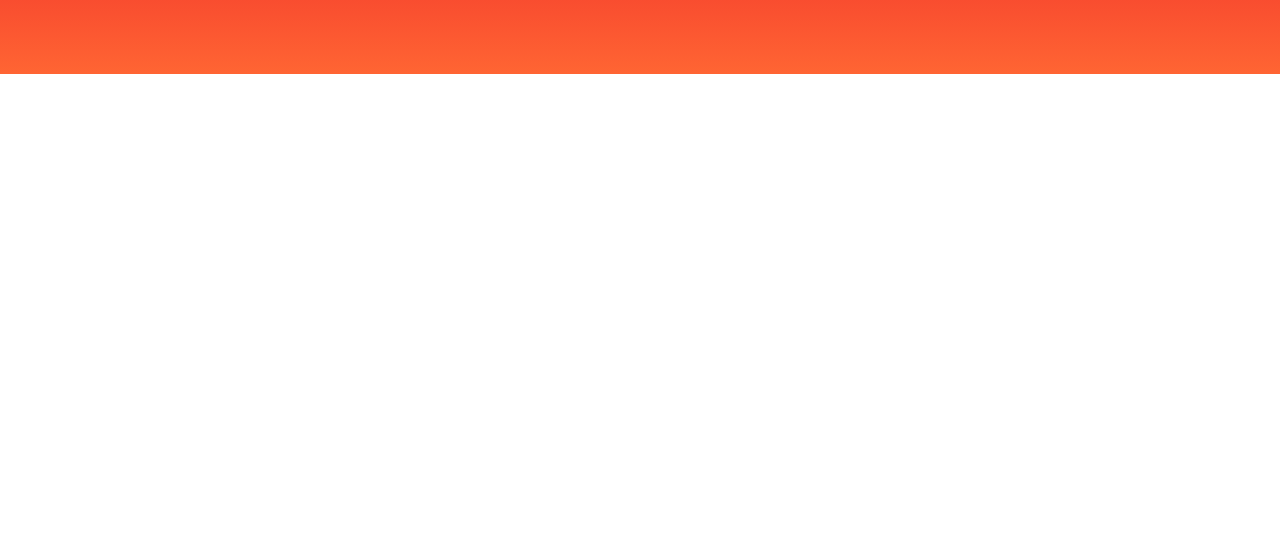
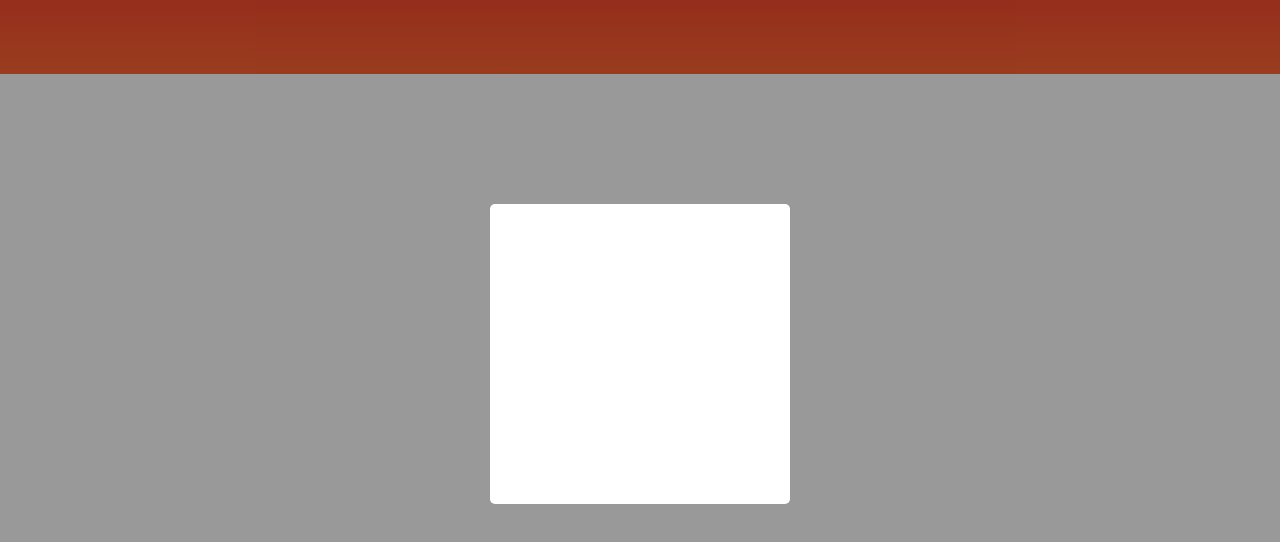
Before and after one commit to phuocphuhuu18/webShopee, a plain HTML site: page index.html in a window 1280 px wide. Shown: the part 46-588 px from the top of the page. Drawn offline with nearby package versions, Linux system fonts and the light colour scheme.

Commit message:
modal signin, signup

```diff
--- a/assets/css/base.css
+++ b/assets/css/base.css
@@ -40,3 +40,30 @@ html {
         opacity: 1;
     }
 }
+
+/* Modal */
+.modal {
+    position: fixed;
+    top: 0;
+    right: 0;
+    bottom: 0;
+    left: 0;
+    display: flex;
+}
+
+.modal__overlay {
+    position: absolute;
+    width: 100%;
+    height: 100%;
+    background-color: rgba(0, 0, 0, 0.4);
+}
+
+.modal__body {
+    position: relative;
+    margin: auto;
+    width: 300px;
+    height: 300px;
+    background-color: var(--white-color);
+    border-radius: 5px;
+    z-index: 1;
+}
--- a/index.html
+++ b/index.html
@@ -132,6 +132,23 @@
             </div>
         </header>
     </div>
+    <footer class="footer">
+
+    </footer>
+
+    <div class="modal">
+        <div class="modal__overlay">
+        </div>
+
+        <div class="modal__body">
+            <div class="modal__inner">
+                <!-- Sign in / Sign up Form -->
+            </div>
+        </div>
+
+    </div>
+
+
 </body>
 
 </html>
```
